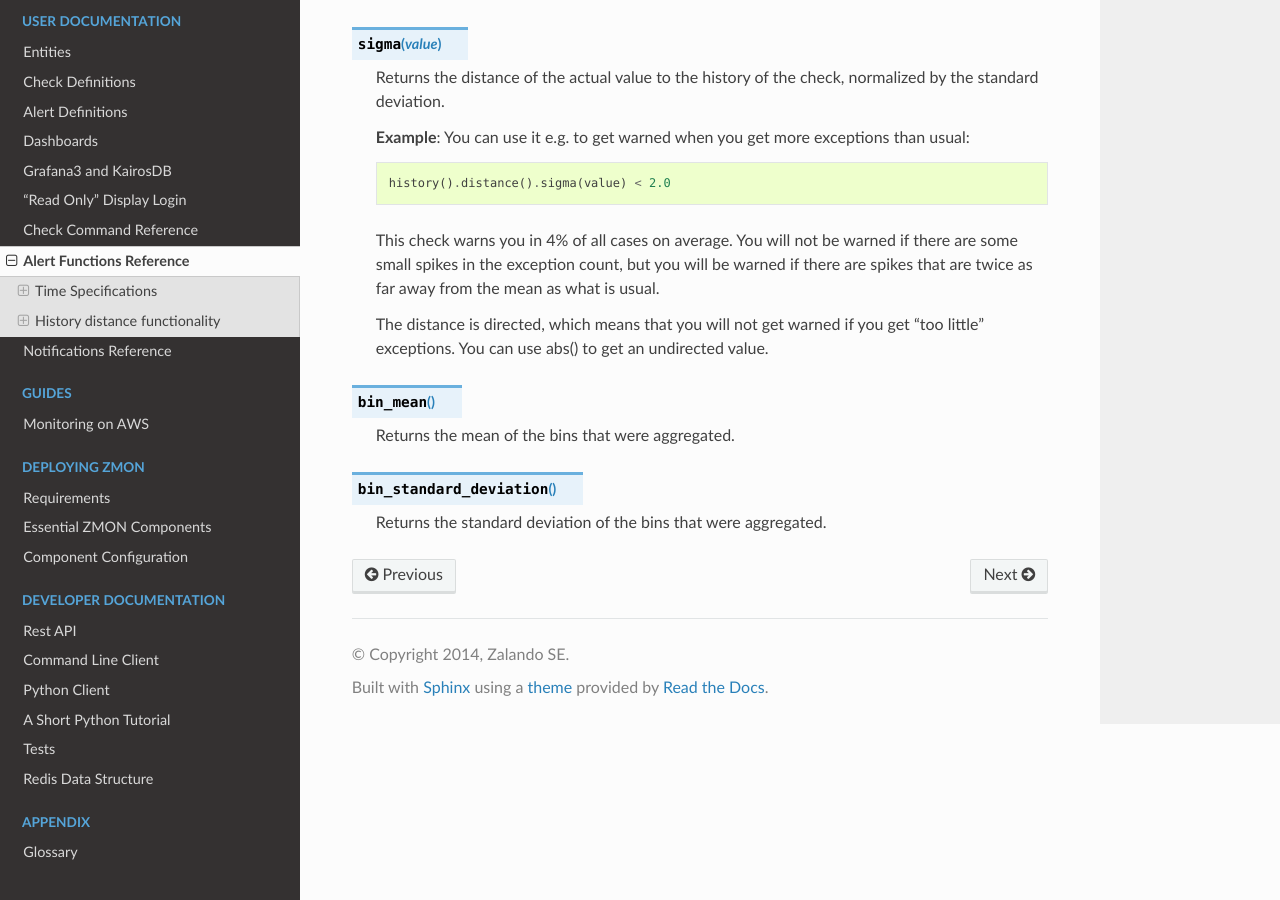
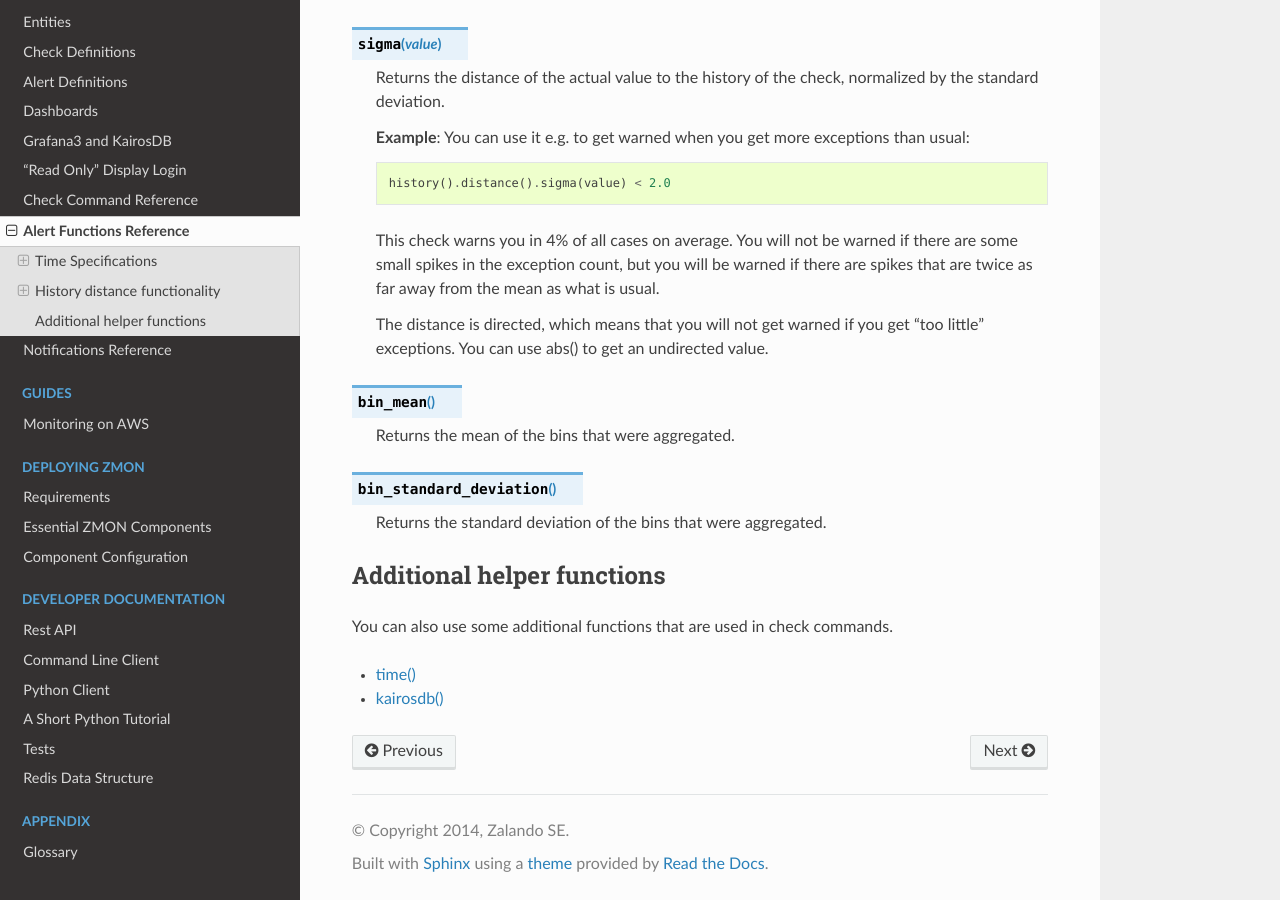
Before and after one commit to zalando-zmon/zmon-docs, a Sphinx documentation site: the page built from docs/user/alert-ref/alert_reference_functions.rst, in a window 1280 px wide and 900 px high, scrolled down 5232 px. Built offline with Sphinx 7.4.7 and the Read the Docs theme 2.0.0, drawn with Linux system fonts in a browser that asks for light colours.

Commit message:
Update docs for time() in alert condition (#58)

```diff
--- a/docs/user/alert-ref/alert_reference_functions.rst
+++ b/docs/user/alert-ref/alert_reference_functions.rst
@@ -209,3 +209,12 @@ but in case you'd like to change them:
 .. py:function:: bin_standard_deviation()
 
     Returns the standard deviation of the bins that were aggregated.
+
+
+Additional helper functions
+^^^^^^^^^^^^^^^^^^^^^^^^^^^
+
+You can also use some additional functions that are used in check commands.
+
+* :ref:`time() <time-helper-function>`
+* :ref:`kairosdb() <check-kairosdb>`
--- a/docs/user/check-commands.rst
+++ b/docs/user/check-commands.rst
@@ -500,7 +500,7 @@ The following general-purpose functions are available in check commands:
         >>> sum([])
         0
 
-
+.. _time-helper-function:
 .. py:function:: time([spec], [utc])
 
     Given a time specification such as ``'-10m'`` for "ten minutes ago" or ``'+3h'`` for "in three hours", returns an object representing that timestamp. Valid units are ``s`` for seconds, ``m`` for minutes, ``h`` for hours, and ``d`` for days.
--- a/docs/user/check-ref/kairosdb_wrapper.rst
+++ b/docs/user/check-ref/kairosdb_wrapper.rst
@@ -1,3 +1,5 @@
+.. _check-kairosdb:
+
 KairosDB
 --------
 
```
